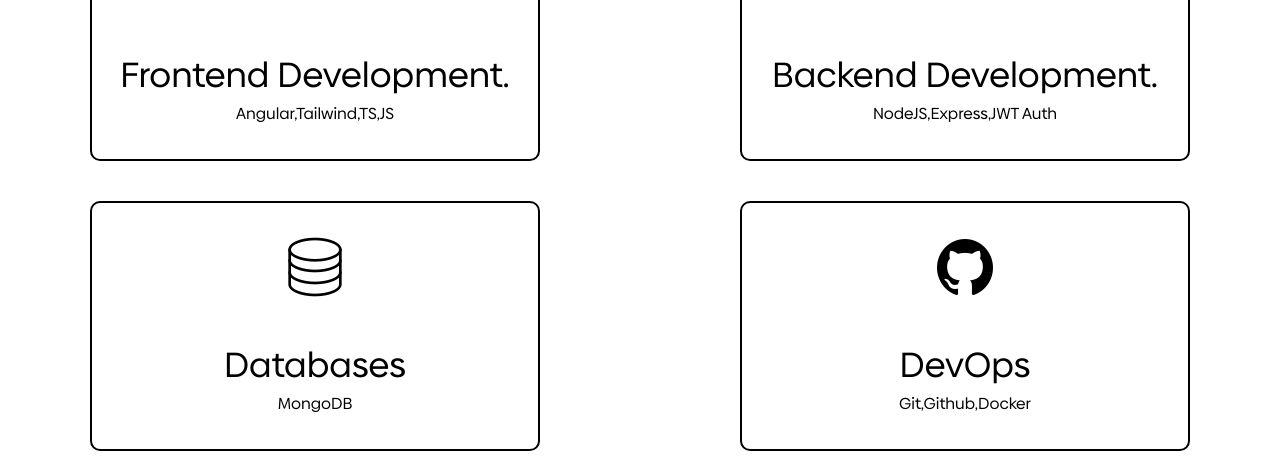
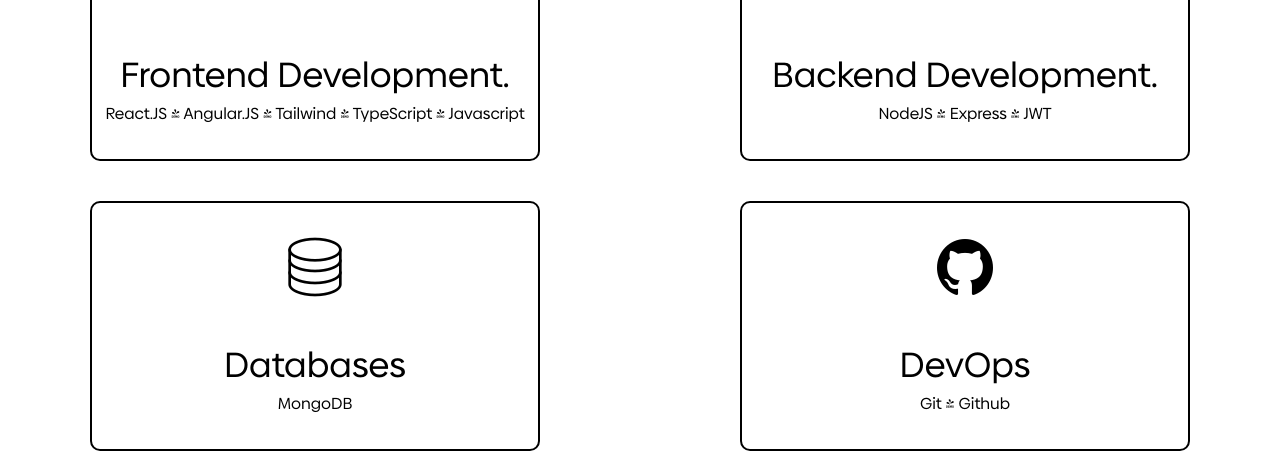
Before and after one commit to aponchikaj/Portfolio, an Angular app: page /home in a window 1280 px wide. Shown: the part 1138-1604 px from the top of the page. Built offline with nearby package versions, Linux system fonts and the light colour scheme.

Commit message:
changed tech stack

```diff
--- a/src/app/home/home.component.ts
+++ b/src/app/home/home.component.ts
@@ -12,12 +12,12 @@
     {
       icon:this.assetsFolder+'icons/home/frontend.png',
       title:'Frontend Development.',
-      article:'Angular,Tailwind,TS,JS'
+      article:'React.JS | Angular.JS | Tailwind | TypeScript | Javascript'
     },
     {
       icon:this.assetsFolder+'icons/home/backend.png',
       title:'Backend Development.',
-      article:'NodeJS,Express,JWT Auth'
+      article:'NodeJS | Express | JWT'
     },
     {
       icon:this.assetsFolder+'icons/home/database.png',
@@ -27,7 +27,7 @@
     {
       icon:this.assetsFolder+'icons/home/github.png',
       title:'DevOps',
-      article:'Git,Github,Docker'
+      article:'Git | Github'
     },
     {
       icon:this.assetsFolder+'icons/home/create.png',
```
